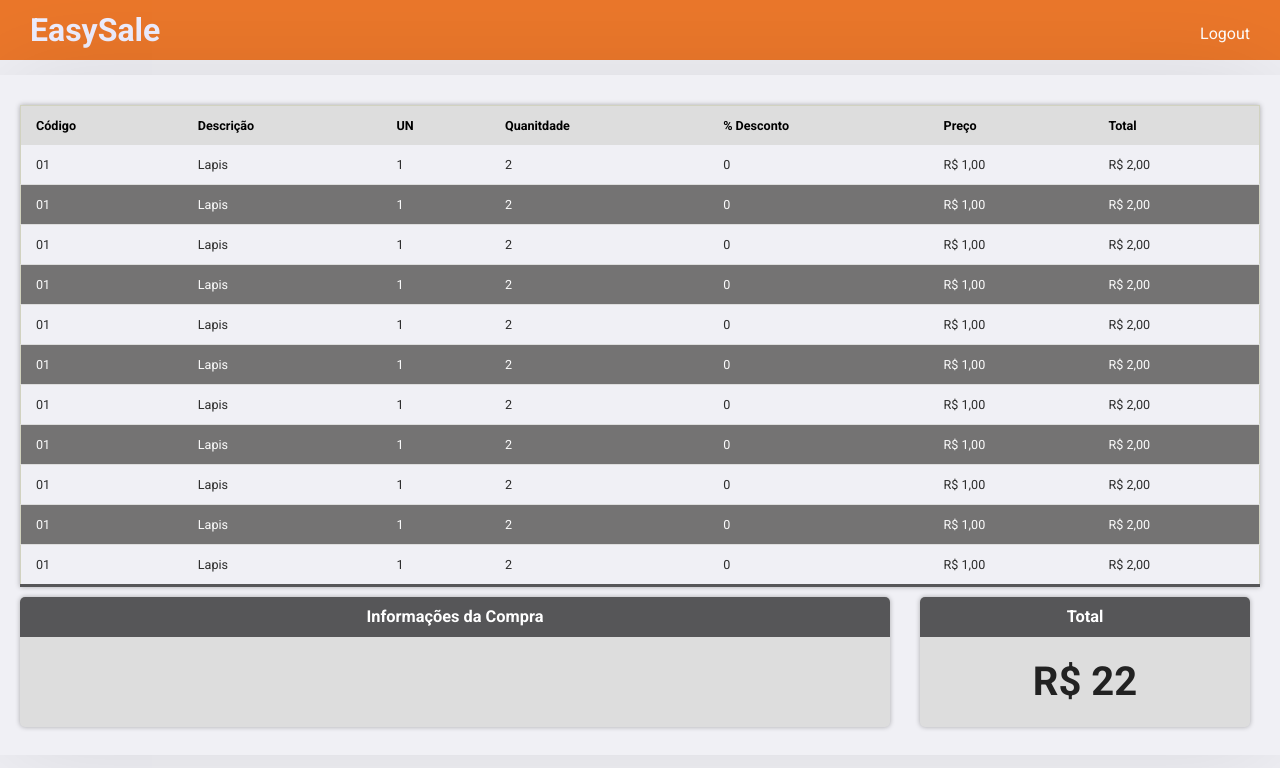
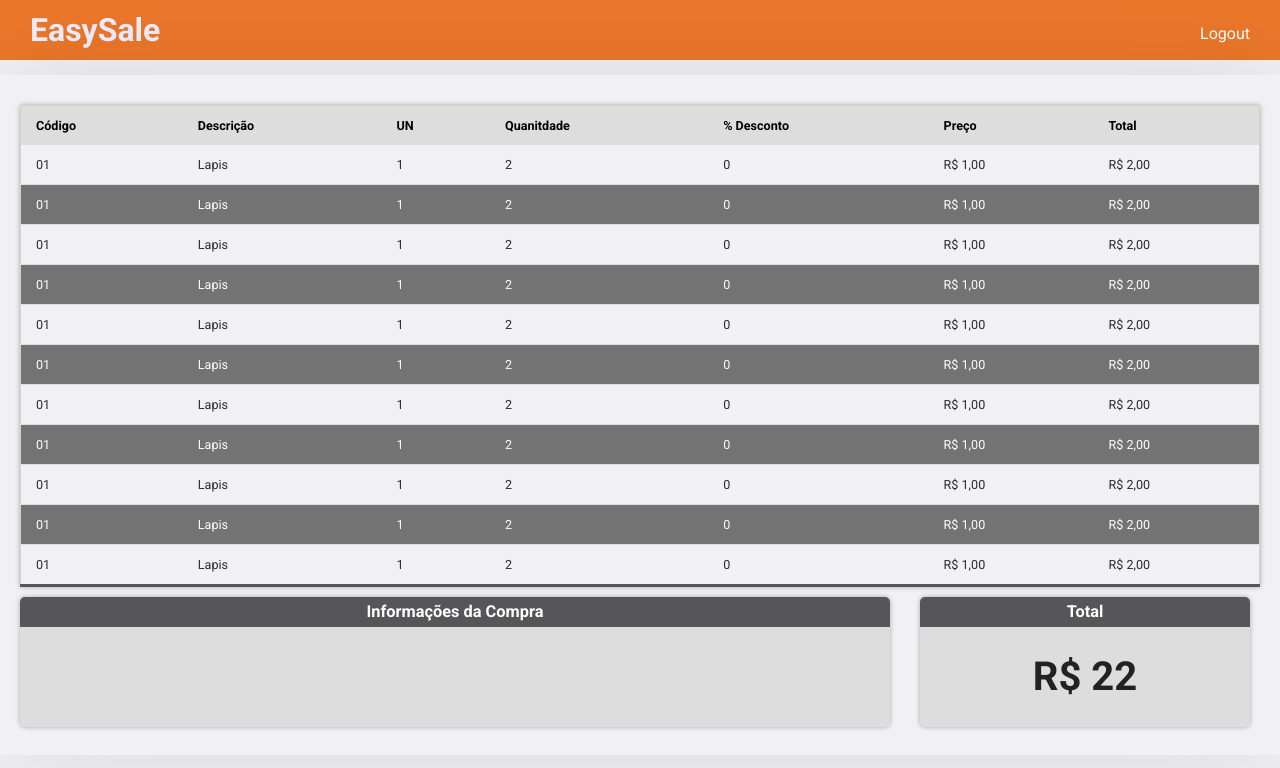
Before and after one commit to tilherme/EasySale, a React (Create React App) app: page /main in a window 1280 px wide. Shown: the top 768 px of the page. Built offline with nearby package versions, Linux system fonts and the light colour scheme.

Commit message:
card style adjustment

```diff
--- a/src/components/Card/styles.css
+++ b/src/components/Card/styles.css
@@ -11,11 +11,11 @@
 
 .card .card-header{
   width: 100%;
-  height: 40px;
+  height: 30px;
   background: #565658;
   font-size: 14px;
   color: #fff;
-  line-height: 40px;
+  line-height: 30px;
   text-align: center;
   border-top-left-radius: 5px;
   border-top-right-radius: 5px;
@@ -23,8 +23,10 @@
 
 .card .card-body{
   height: 100%;
+  width: 100%;
   line-height: 50px;
   display: flex;
+  flex-direction: column;
   justify-content: center;
   align-items: center;
   padding: 10px;
```
